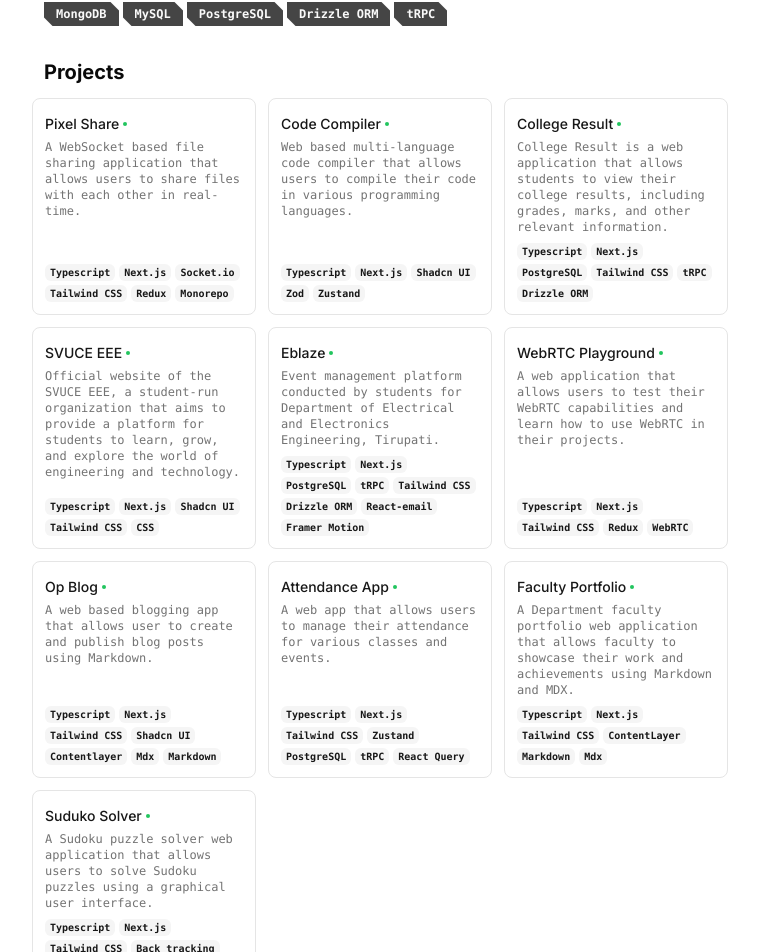
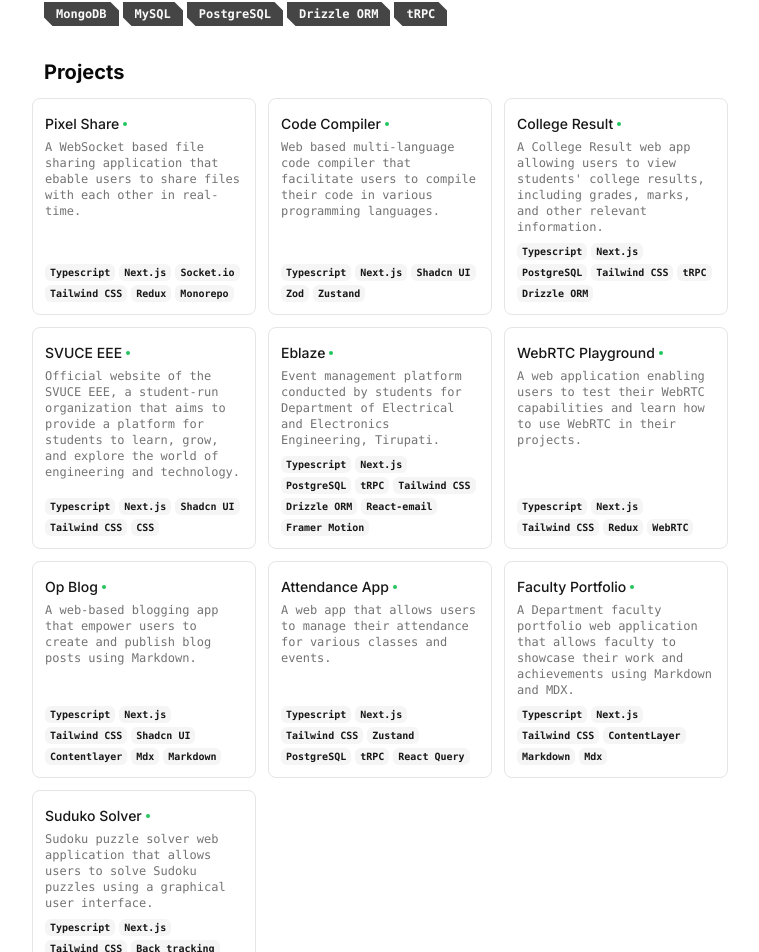
Before and after one commit to imopbuilder/cv, a Next.js app: page / in a window 1280 px wide. Shown: the part 1368-2320 px from the top of the page, without its empty margins (260-1019 px from the left). Built offline with nearby package versions, Linux system fonts and the light colour scheme.

Commit message:
enhance: change project content

```diff
--- a/src/constants/project.ts
+++ b/src/constants/project.ts
@@ -12,14 +12,14 @@ export const PROJECTS: z.infer<typeof projectSchema>[] = [
   {
     id: 1,
     name: 'Pixel Share',
-    description: 'A WebSocket based file sharing application that allows users to share files with each other in real-time.',
+    description: 'A WebSocket based file sharing application that ebable users to share files with each other in real-time.',
     stack: ['Typescript', 'Next.js', 'Socket.io', 'Tailwind CSS', 'Redux', 'Monorepo'],
     url: 'https://github.com/imopbuilder/pixel-file',
   },
   {
     id: 2,
     name: 'Code Compiler',
-    description: 'Web based multi-language code compiler that allows users to compile their code in various programming languages.',
+    description: 'Web based multi-language code compiler that facilitate users to compile their code in various programming languages.',
     stack: ['Typescript', 'Next.js', 'Shadcn UI', 'Zod', 'Zustand'],
     url: 'https://github.com/imopbuilder/compile-code',
   },
@@ -27,7 +27,7 @@ export const PROJECTS: z.infer<typeof projectSchema>[] = [
     id: 3,
     name: 'College Result',
     description:
-      'College Result is a web application that allows students to view their college results, including grades, marks, and other relevant information.',
+      "A College Result web app allowing users to view students' college results, including grades, marks, and other relevant information.",
     stack: ['Typescript', 'Next.js', 'PostgreSQL', 'Tailwind CSS', 'tRPC', 'Drizzle ORM'],
     url: 'https://github.com/rahu1gg/college-result-trpc',
   },
@@ -49,14 +49,14 @@ export const PROJECTS: z.infer<typeof projectSchema>[] = [
   {
     id: 6,
     name: 'WebRTC Playground',
-    description: 'A web application that allows users to test their WebRTC capabilities and learn how to use WebRTC in their projects.',
+    description: 'A web application enabling users to test their WebRTC capabilities and learn how to use WebRTC in their projects.',
     stack: ['Typescript', 'Next.js', 'Tailwind CSS', 'Redux', 'WebRTC'],
     url: 'https://github.com/imopbuilder/playground-webrtc',
   },
   {
     id: 7,
     name: 'Op Blog',
-    description: 'A web based blogging app that allows user to create and publish blog posts using Markdown.',
+    description: 'A web-based blogging app that empower users to create and publish blog posts using Markdown.',
     stack: ['Typescript', 'Next.js', 'Tailwind CSS', 'Shadcn UI', 'Contentlayer', 'Mdx', 'Markdown'],
     url: 'https://github.com/imopbuilder/op-blog',
   },
@@ -77,7 +77,7 @@ export const PROJECTS: z.infer<typeof projectSchema>[] = [
   {
     id: 10,
     name: 'Suduko Solver',
-    description: 'A Sudoku puzzle solver web application that allows users to solve Sudoku puzzles using a graphical user interface.',
+    description: 'Sudoku puzzle solver web application that allows users to solve Sudoku puzzles using a graphical user interface.',
     stack: ['Typescript', 'Next.js', 'Tailwind CSS', 'Back tracking', 'Shadcn UI'],
     url: 'https://github.com/rahu1gg/suduko-solver',
   },
```
Also changed, not shown: src/app/page.tsx (+0 -8 lines).
